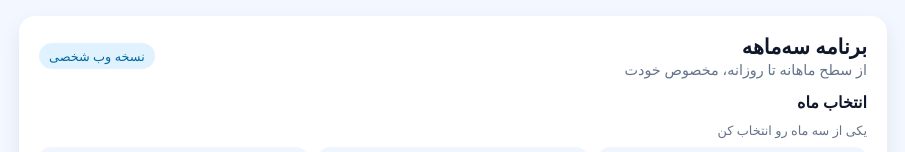
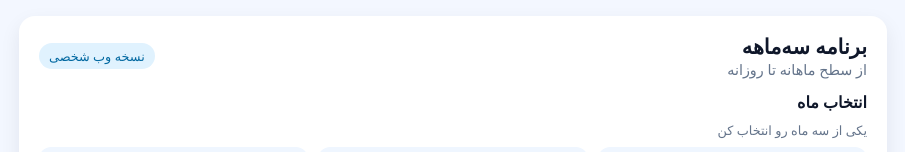
Before and after one commit to mehrani77/planner, a plain HTML site: page index.html in a window 1280 px wide. Shown: the top 152 px of the page, without its empty margins (187-1092 px from the left). Drawn offline with Linux system fonts and the light colour scheme.

Commit message:
Update index.html

```diff
--- a/index.html
+++ b/index.html
@@ -278,7 +278,7 @@
       <div class="header">
         <div>
           <div class="title">برنامه سه‌ماهه</div>
-          <div class="subtitle">از سطح ماهانه تا روزانه، مخصوص خودت</div>
+          <div class="subtitle">از سطح ماهانه تا روزانه</div>
         </div>
         <div class="pill">نسخه وب شخصی</div>
       </div>
```
